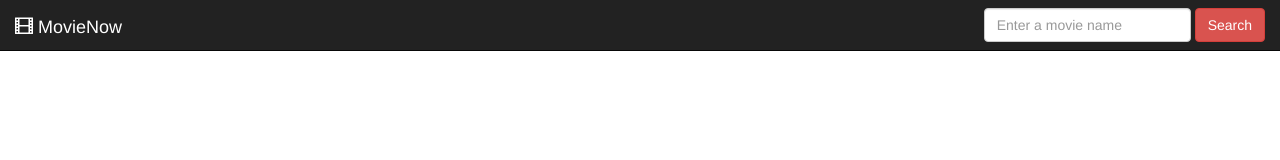
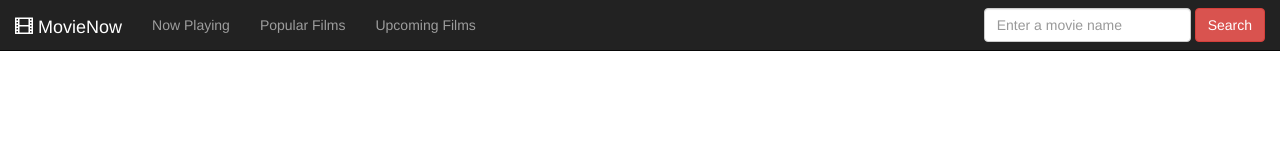
Before and after one commit to atypicalrobot/MovieNowDb, a plain HTML site: page index.html in a window 1280 px wide. Drawn offline with nearby package versions, Linux system fonts and the light colour scheme.

Commit message:
Navigation bar.
Added a navbar with the needed pages.

```diff
--- a/index.html
+++ b/index.html
@@ -28,6 +28,11 @@
               <a class="navbar-brand" href="#" onclick="getLatest();" >
                 <span class="glyphicon glyphicon-film" aria-hidden="true"></span> MovieNow
               </a>
+              <ul class="nav navbar-nav">
+              <li><a href="#" onclick="getLatest();">Now Playing</a></li>
+              <li><a href="#" onclick="Popular();">Popular Films</a></li>
+              <li><a href="#" onclick="Upcoming();">Upcoming Films</a></li>
+            </ul>
 
             </div>
             <div>
```
